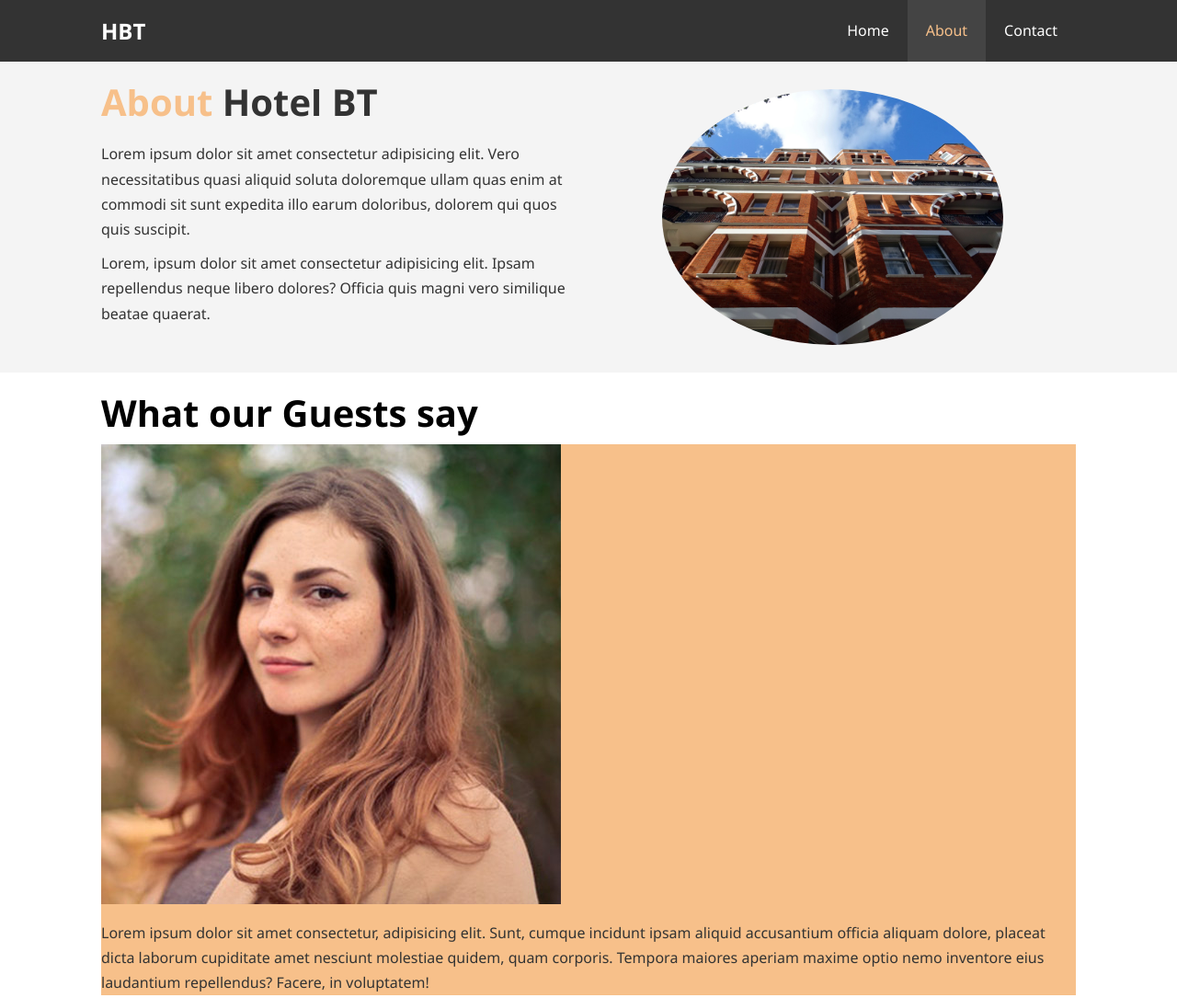
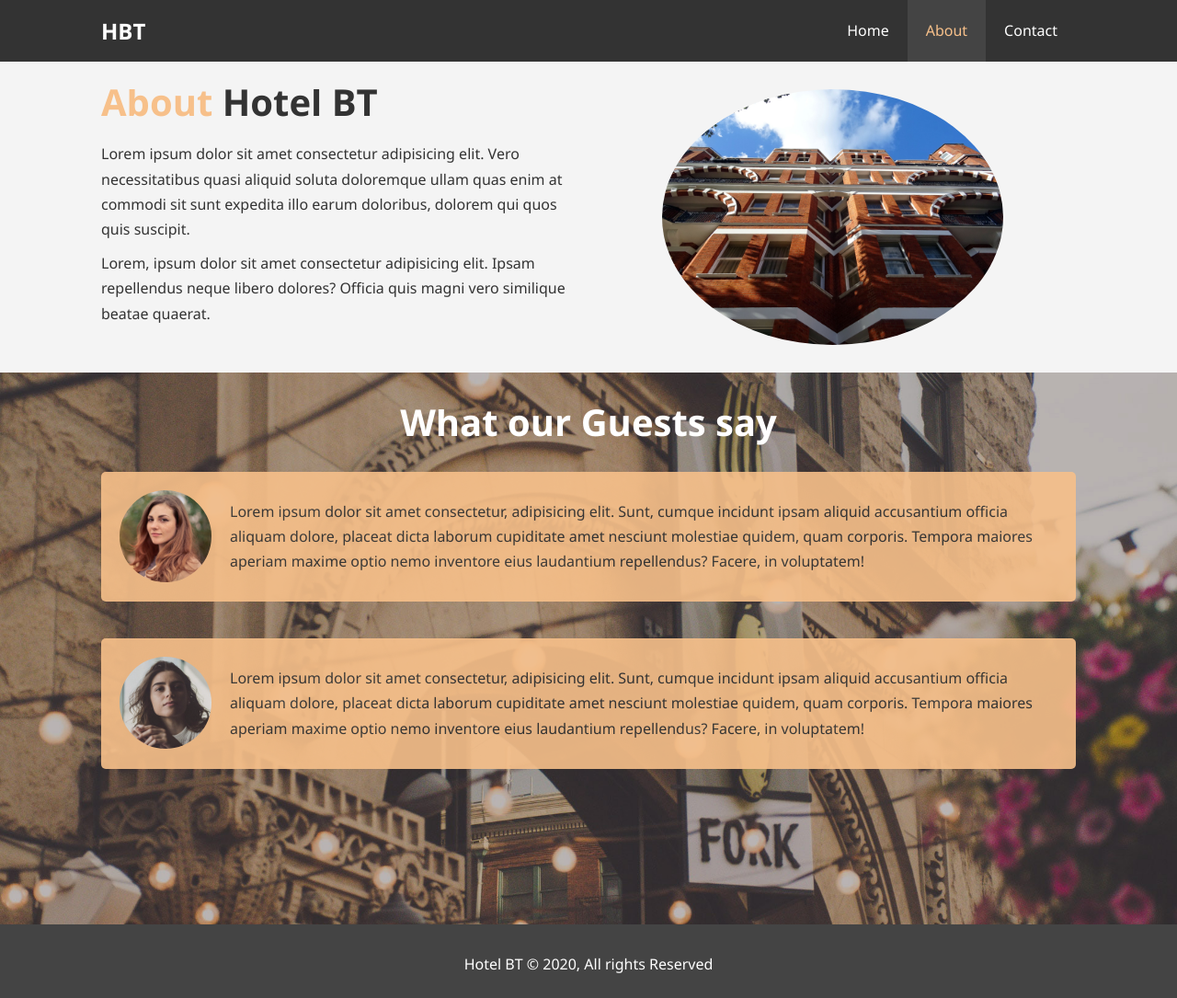
Before and after one commit to anuragd23/Hotel-Landing-Page, a plain HTML site: page about.html in a window 1280 px wide. Shown: the top 1085 px of the page at 92% size. Drawn offline with Linux system fonts and the light colour scheme.

Commit message:
Added testimonials styling

```diff
--- a/css/style.css
+++ b/css/style.css
@@ -213,6 +213,33 @@ p {
   min-height: 100%;
 }
 
+/* Testimonials */
+#testimonials {
+  height: 600px;
+  background: url("../img/test-bg.jpg") no-repeat center center/cover;
+  padding-top: 40px;
+}
+
+#testimonials h2 {
+  color: #fff;
+  text-align: center;
+  padding-bottom: 40px;
+}
+
+#testimonials .testimonials {
+  padding: 20px;
+  margin-bottom: 40px;
+  border-radius: 5px;
+  opacity: 0.9;
+}
+
+#testimonials .testimonials img {
+  width: 100px;
+  float: left;
+  margin-right: 20px;
+  border-radius: 50%;
+}
+
 /* Footer */
 #main-footer {
   text-align: center;
```
